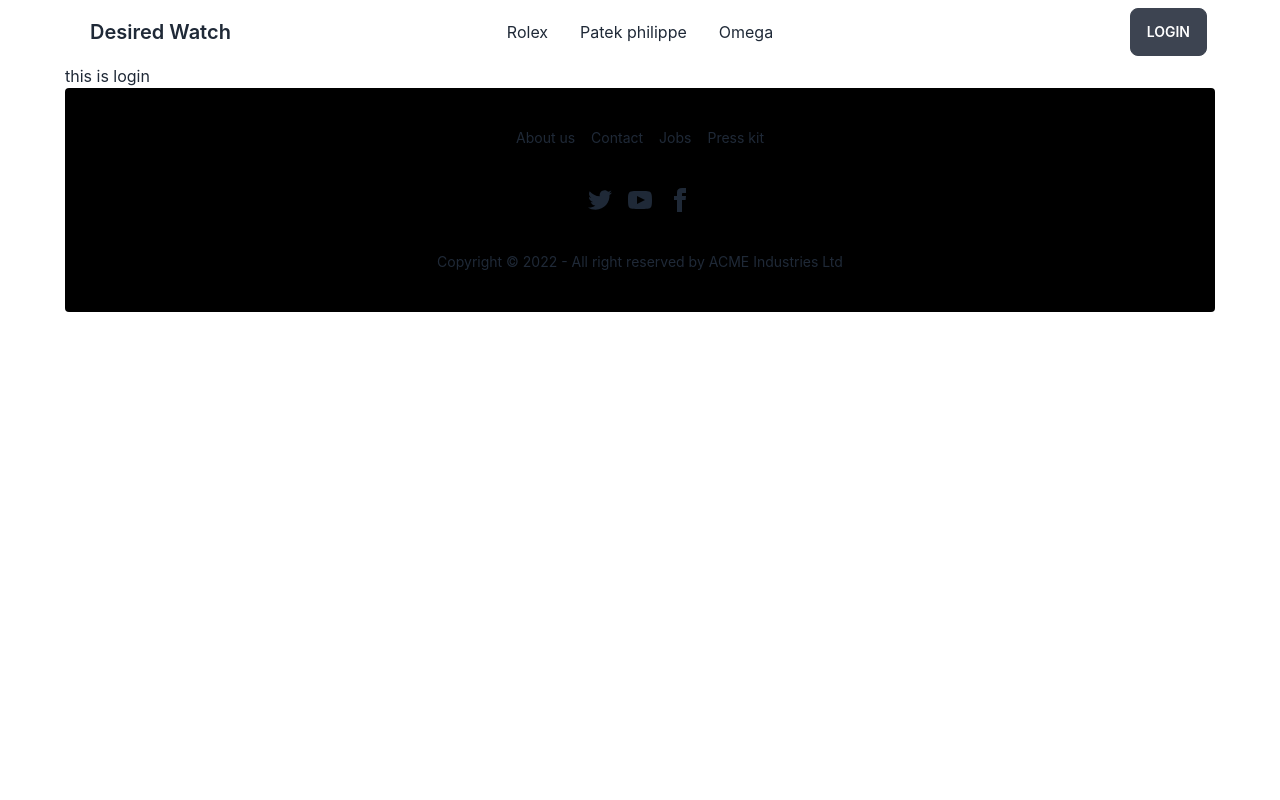
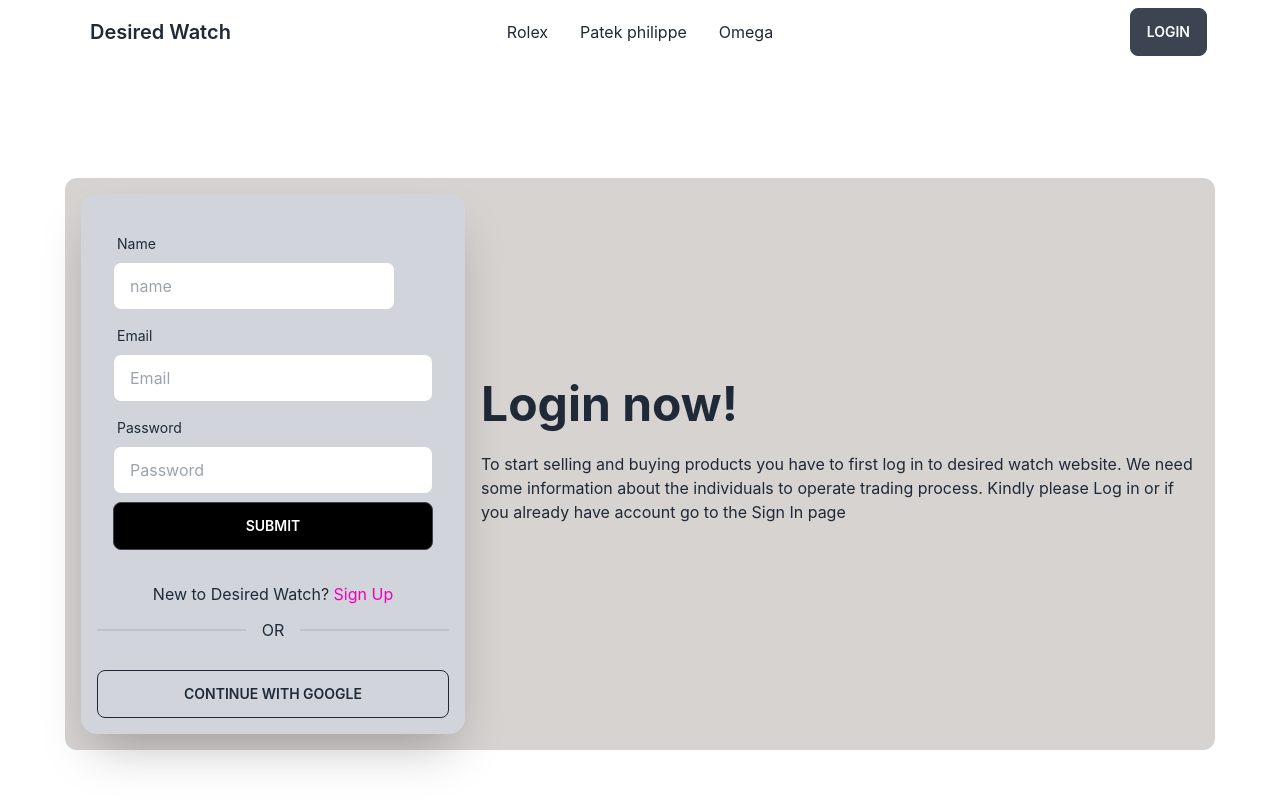
Before and after one commit to Hrittik-Chatterjee/resale-website, a React (Create React App) app: page /login in a window 1280 px wide. Shown: the top 800 px of the page. Built offline with nearby package versions, Linux system fonts and the light colour scheme.

Commit message:
login page adding

```diff
--- a/package.json
+++ b/package.json
@@ -7,8 +7,10 @@
     "@testing-library/react": "^13.4.0",
     "@testing-library/user-event": "^13.5.0",
     "daisyui": "^2.42.1",
+    "firebase": "^9.14.0",
     "react": "^18.2.0",
     "react-dom": "^18.2.0",
+    "react-hook-form": "^7.40.0",
     "react-router-dom": "^6.4.3",
     "react-scripts": "5.0.1",
     "uuid": "^9.0.0",
--- /dev/null
+++ b/src/Componenets/About.js
@@ -0,0 +1,20 @@
+import React from 'react';
+
+const About = () => {
+    return (
+        <div className='w-1/2  h-96 overflow-hidden mx-2 rounded-2xl mt-56 ml-10'>
+            <div className="hero h-96" style={{ backgroundImage: `url("https://i.ibb.co/vDY5mdR/Screenshot-9.jpg")` }}>
+                <div className="hero-overlay bg-opacity-60"></div>
+                <div className="hero-content text-center text-neutral-content">
+                    <div className="max-w-md">
+                        <h1 className="mb-5 text-5xl font-bold">About Desired Watch</h1>
+                        <p className="mb-5">Buy and sell preowned luxury watches at Desired Watches. We're the premier buyer and seller of used luxury watches including Rolex,Patek Philippe and OMEGA . We do more than just sell watches, we believe in doing things differently. By putting our customers first and investing in our team, we guide and empower you to buy or sell with confidence</p>
+
+                    </div>
+                </div>
+            </div>
+        </div>
+    );
+};
+
+export default About;
--- a/src/Componenets/CatWatchCard.js/CatWatchCard.js
+++ b/src/Componenets/CatWatchCard.js/CatWatchCard.js
@@ -2,15 +2,15 @@ import React from 'react';
 import { Link } from 'react-router-dom';
 
 const CatWatchCard = ({ watchCompanyName }) => {
-    const { logo, title, service_id, _id } = watchCompanyName
+    const { logo, name, details, _id } = watchCompanyName
     return (
-        <div className="card  w-11/12 bg-base-100 shadow-xl image-full">
-            <figure><img src={logo} alt="Shoes" /></figure>
-            <div className="card-body ">
-                <h2 className="card-title">{title}</h2>
-                <p>{title}</p>
+        <div className="card mb-16  w-11/12 bg-base-100 shadow-xl image-full">
+            <figure><img  src={logo} alt="Shoes" /></figure>
+            <div className="card-body">
+                <h2 className="card-name font-extrabold text-lg">{name}</h2>
+                <p className='text-sm text-gray-400'>{details}</p>
                 <div className="card-actions justify-end">
-                <Link to={`/watchComName/${_id}`}><button className="btn btn-primary">Available Watches</button></Link>
+                <Link to={`/watchComName/${_id}`}><button className="btn bg-black text-slate-500">Available Watches</button></Link>
                 </div>
             </div>
         </div>
--- a/src/Componenets/Home.js
+++ b/src/Componenets/Home.js
@@ -1,11 +1,12 @@
 import React from 'react';
 import Categories from './Categories';
 import Slider from './Slider';
+import SliderAndAbout from './SliderAndAbout';
 
 const Home = () => {
     return (
         <div>
-          <Slider></Slider>
+         <SliderAndAbout></SliderAndAbout>
           <Categories></Categories>
         </div>
     );
--- a/src/Componenets/Shared/Footer.js
+++ b/src/Componenets/Shared/Footer.js
@@ -2,7 +2,7 @@ import React from 'react';
 
 const Footer = () => {
     return (
-        <div><footer className="footer footer-center p-10 text-base-content rounded bg-black">
+        <div><footer className="footer footer-center p-10 text-base-content rounded bg-black rounded-xl">
 
             <div className="grid grid-flow-col gap-4">
                 <a href='/' className="link link-hover">About us</a>
--- a/src/Componenets/Shared/Header.js
+++ b/src/Componenets/Shared/Header.js
@@ -25,7 +25,7 @@ const Header = () => {
                 </ul>
             </div>
             <div className="navbar-end">
-                <Link to={'/'} className="btn">Login</Link>
+                <Link to={'/login'} className="btn">Login</Link>
             </div>
         </div>
     );
--- a/src/Componenets/Shared/Login.js
+++ b/src/Componenets/Shared/Login.js
@@ -1,9 +1,51 @@
-import React from 'react';
+import React, { useState } from 'react';
+import { useForm } from "react-hook-form";
+import { Link } from 'react-router-dom';
 
 const Login = () => {
+
+    const { register, handleSubmit } = useForm();
+    const [data, setData] = useState("");
+
+    const handleLogin =data =>{
+        console.log(data)
+    }
     return (
-        <div>
-            <h1>this is login</h1>
+        <div className='hero min-h-screen'>
+            <div  className="hero-content flex-col lg:flex-row-reverse bg-stone-300 rounded-xl">
+                <div className="text-center lg:text-left">
+                    <h1 className="text-5xl font-bold">Login now!</h1>
+                    <p className="py-6">To start selling and buying products you have to first log in to desired watch website. We need some information about the individuals to operate trading process. Kindly please Log in or if you already have account go to the Sign In page</p>
+                </div>
+
+                <div className="card flex-shrink-0 w-full max-w-sm bg-gray-300 shadow-2xl">
+                    <form className="card-body" onSubmit={handleSubmit(handleLogin)}>
+
+                        <div >
+                            <label className="label">
+                                <span className="label-text">Name</span>
+                            </label>
+                            <input {...register("name")} type="text" placeholder="name" className="input input-bordered" />
+                        </div>
+                        <div className="form-control">
+                            <label className="label">
+                                <span className="label-text">Email</span>
+                            </label>
+                            <input {...register("email")} type="text" placeholder="Email" className="input input-bordered" />
+                        </div>
+                        <div className="form-control">
+                            <label className="label">
+                                <span className="label-text">Password</span>
+                            </label>
+                            <input {...register("password")} type="text" placeholder="Password" className="input input-bordered" />
+                        </div>
+                        <input className='btn bg-black' type="submit" />
+                    </form>
+                    <p className='mx-auto'>New to Desired Watch? <Link className='text-secondary' to={'/signup'}>Sign Up </Link></p>
+                    <div className='divider m-4'>OR</div>
+                    <button className='btn btn-outline m-4'>Continue With Google</button>
+                </div>
+            </div>
         </div>
     );
 };
--- a/src/Componenets/Slider.js
+++ b/src/Componenets/Slider.js
@@ -3,40 +3,32 @@ import React from 'react';
 
 const Slider = () => {
     return (
-        <div className="carousel w-full h-96 pb-12 mt-12">
-            <div id="slide1" className="carousel-item relative w-full">
 
-                    <img className='w-full rounded-2xl' alt='image1' src="https://i.ibb.co/QNCmh73/soul1.jpg" />
 
-                <div className="absolute flex justify-between transform -translate-y-1/2 left-5 pl-28 text-white text-2xl right-5 top-1/2">
+        // 2nd ta
+        <div className='my-12 w-1/2'>
+            <div className="carousel  h-72">
+                <div id="item1" className="carousel-item w-full">
+                    <img alt='image1' src="https://i.ibb.co/QNCmh73/soul1.jpg" className='w-full rounded-2xl' />
                 </div>
-                <div className="absolute flex justify-between transform -translate-y-1/2 left-5 right-5 top-1/2">
-                    <a href="#slide4" className="btn btn-circle">❮</a>
-                    <a href="#slide2" className="btn btn-circle">❯</a>
+                <div id="item2" className="carousel-item w-full">
+                    <img alt='image2' src="https://i.ibb.co/DLwKh21/soul2.jpg" className='w-full rounded-2xl' />
+                </div>
+                <div id="item3" className="carousel-item w-full">
+                    <img alt='image3' src="https://i.ibb.co/khrC02q/soul3.jpg" className='w-full rounded-2xl' />
+                </div>
+                <div id="item4" className="carousel-item w-full">
+                    <img alt='image4' src="https://i.ibb.co/cvQzFcc/soul4.jpg" className='w-full rounded-2xl' />
                 </div>
             </div>
-            <div id="slide2" className="carousel-item relative w-full">
-                <img alt='image2' src="https://i.ibb.co/DLwKh21/soul2.jpg" className='w-full rounded-2xl' />
-                <div className="absolute flex justify-between transform -translate-y-1/2 left-5 right-5 top-1/2">
-                    <a href="#slide1" className="btn btn-circle">❮</a>
-                    <a href="#slide3" className="btn btn-circle">❯</a>
-                </div>
-            </div>
-            <div id="slide3" className="carousel-item relative w-full">
-                <img alt='image3' src="https://i.ibb.co/khrC02q/soul3.jpg" className='w-full rounded-2xl' />
-                <div className="absolute flex justify-between transform -translate-y-1/2 left-5 right-5 top-1/2">
-                    <a href="#slide2" className="btn btn-circle">❮</a>
-                    <a href="#slide4" className="btn btn-circle">❯</a>
-                </div>
-            </div>
-            <div id="slide4" className="carousel-item relative w-full">
-                <img alt='image4' src="https://i.ibb.co/cvQzFcc/soul4.jpg" className='w-full rounded-2xl' />
-                <div className="absolute flex justify-between transform -translate-y-1/2 left-5 right-5 top-1/2">
-                    <a href="#slide3" className="btn btn-circle">❮</a>
-                    <a href="#slide1" className="btn btn-circle">❯</a>
-                </div>
+            <div className="flex justify-center py-2 gap-2">
+                <a href="#item1" className="btn btn-xs">1</a>
+                <a href="#item2" className="btn btn-xs">2</a>
+                <a href="#item3" className="btn btn-xs">3</a>
+                <a href="#item4" className="btn btn-xs">4</a>
             </div>
         </div>
+
     );
 };
 
--- /dev/null
+++ b/src/Componenets/SliderAndAbout.js
@@ -0,0 +1,14 @@
+import React from 'react';
+import About from './About';
+import Slider from './Slider';
+
+const SliderAndAbout = () => {
+    return (
+        <div className='w-full flex'>
+            <Slider></Slider>
+            <About></About>
+        </div>
+    );
+};
+
+export default SliderAndAbout;
--- a/src/Componenets/SpecificWatchList/SpecificWatchList.js
+++ b/src/Componenets/SpecificWatchList/SpecificWatchList.js
@@ -5,7 +5,7 @@ import { v4 as uuidv4 } from 'uuid';
 
 
 const SpecificWatchList = () => {
-    const { _id, title, products } = useLoaderData()
+    const { _id,  } = useLoaderData()
     // const { modelName,details,img,resalePrice,originalPrice,Location,yearsOfUse,seller,postedTime}=products
 
 
```
Also changed, not shown: src/Routes/Routes.js (+7 -7 lines), 1 other file (tests, documents, lock files or other folders).
